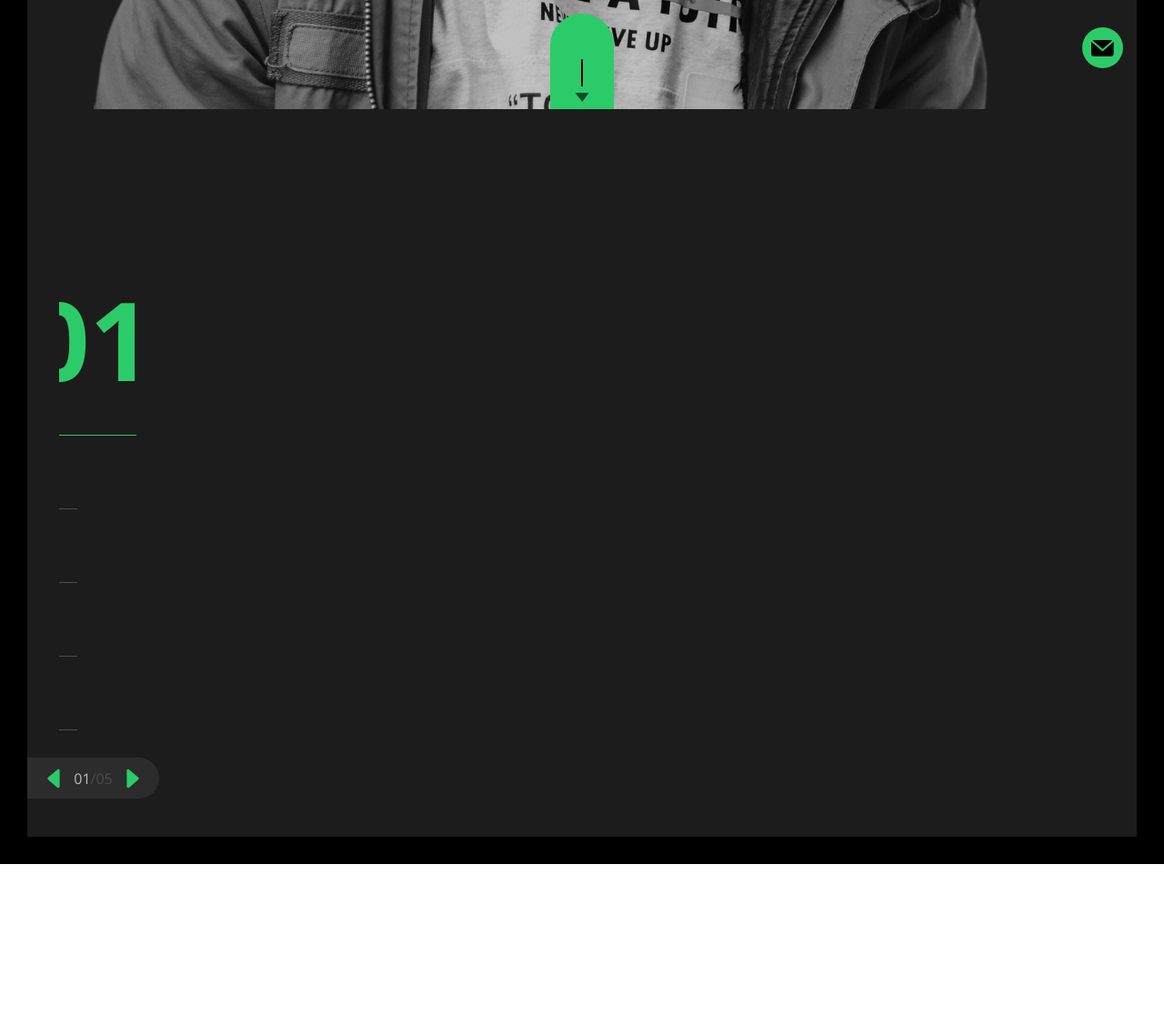
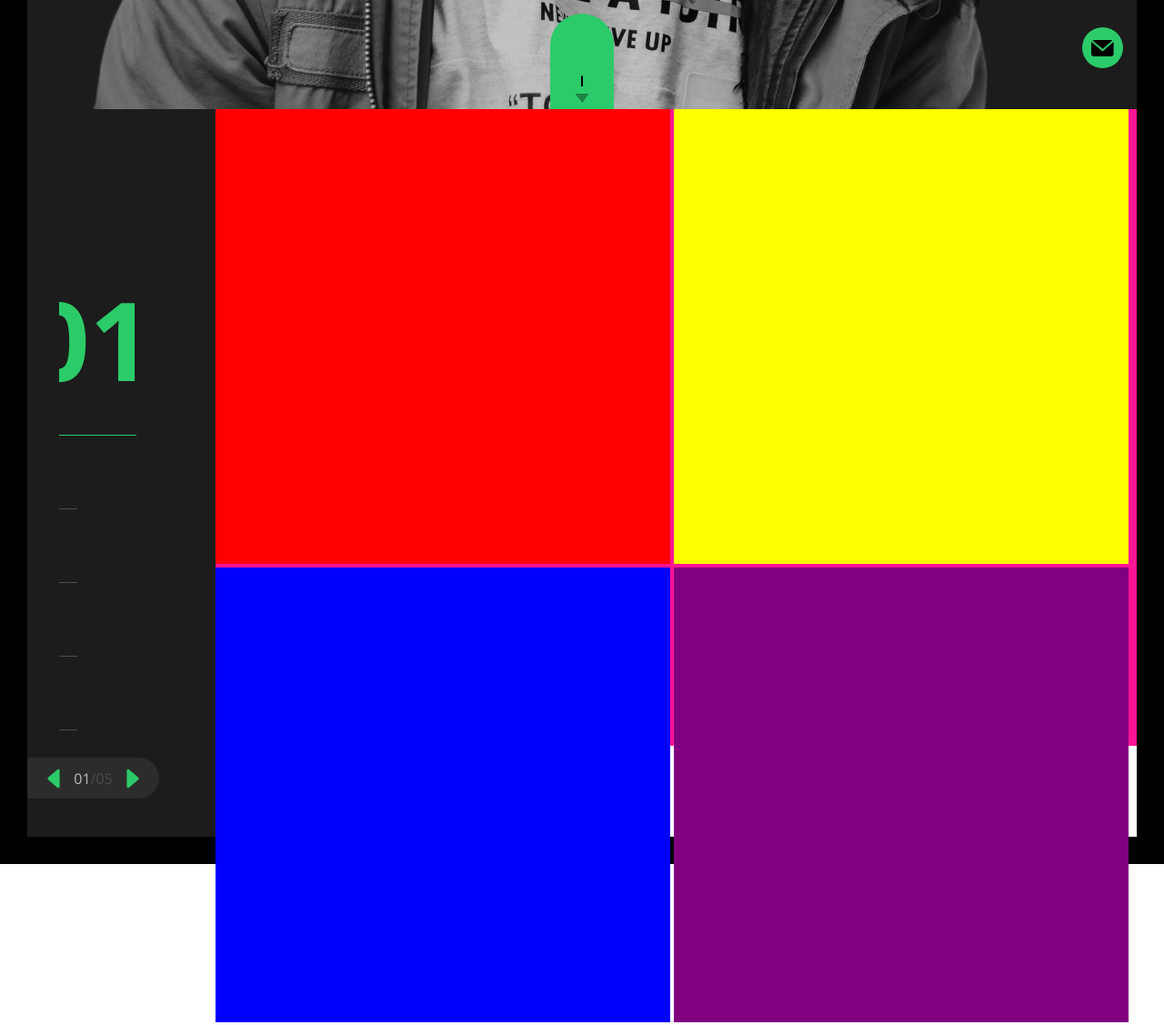
Before and after one commit to Vyctor/john-lemon, a plain HTML site: page index.html in a window 1280 px wide. Shown: the part 680-1807 px from the top of the page at 91% size. Before the commit the page ends 1630 px from the top, so only its background shows below. Drawn offline with nearby package versions, Linux system fonts and the light colour scheme.

Commit message:
portfolio home - slider - marcando os blocos do slider

```diff
--- a/css/main.css
+++ b/css/main.css
@@ -29,22 +29,18 @@ label {
         transform: scale(1, 0);
         transform-origin: top center;
     }
-
     25% {
         transform: scale(1, 1);
         transform-origin: top center;
     }
-
     75% {
         transform: scale(1, 1);
         transform-origin: top center;
     }
-
     76% {
         transform: scale(1, 1);
         transform-origin: bottom center;
     }
-
     100% {
         transform: scale(1, 0);
         transform-origin: bottom center;
@@ -55,17 +51,14 @@ label {
     0% {
         bottom: 25px;
     }
-
     30% {
         bottom: 15px;
         opacity: 1;
     }
-
     70% {
         bottom: 10px;
         opacity: 1;
     }
-
     100% {
         bottom: 5px;
         opacity: 0;
@@ -81,7 +74,6 @@ label {
         background-color: #1c1c1c;
         border: 30px solid #000;
     }
-
     .jl-preloader {
         display: flex;
         flex-direction: row;
@@ -93,11 +85,9 @@ label {
         top: 0;
         left: 0;
     }
-
     .jl-preloader-inner {
         margin-top: -45px;
     }
-
     .jl-overlay {
         width: 100%;
         height: 100vh;
@@ -108,7 +98,6 @@ label {
         left: 0;
         background-color: rgba(44, 203, 105, 0.95);
     }
-
     .jl-modal {
         width: 800px;
         display: none;
@@ -122,7 +111,6 @@ label {
         z-index: 1200;
         opacity: 0;
     }
-
     .jl-modal-header,
     .jl-modal-body,
     .jl-form {
@@ -130,7 +118,6 @@ label {
         display: table;
         position: relative;
     }
-
     .jl-close-modal {
         width: 38px;
         height: 38px;
@@ -145,13 +132,11 @@ label {
         border: none;
         background-color: #2f2f2f;
     }
-
     .jl-form label {
         margin-bottom: 10px;
         font-size: 16px;
         display: inline-block;
     }
-
     .jl-field,
     .jl-textarea {
         width: 100%;
@@ -162,11 +147,9 @@ label {
         font-size: 16px;
         text-indent: 15px;
     }
-
     .jl-field {
         height: 45px;
     }
-
     .jl-topbar {
         width: 100%;
         height: 110px;
@@ -176,7 +159,6 @@ label {
         top: 0;
         left: 0;
     }
-
     .jl-logo {
         width: 74px;
         height: 110px;
@@ -185,18 +167,15 @@ label {
         background-color: #2ccb69;
         border-radius: 0 0 37px 0;
     }
-
     .jl-logo img {
         width: 46px;
         height: 31px;
         display: block;
         margin: 55px auto 0 auto;
     }
-
     .jl-menu {
         display: none;
     }
-
     .jl-btn-contact {
         width: 45px;
         height: 45px;
@@ -213,7 +192,6 @@ label {
         border: none;
         cursor: pointer;
     }
-
     .jl-contact-info {
         width: 245px;
         height: 165px;
@@ -224,18 +202,15 @@ label {
         z-index: 200;
         display: none;
     }
-
     .jl-contact-info-inner {
         display: table;
         width: 100%;
         float: right;
     }
-
     .jl-contact-info-inner p {
         font-size: 18px;
         line-height: 24px;
     }
-
     .jl-social-links {
         width: 100%;
         height: 45px;
@@ -244,20 +219,17 @@ label {
         left: -12px;
         margin-top: 7px;
     }
-
     .jl-social {
         width: 45px;
         height: 45px;
         display: inline-block;
     }
-
-  .jl-social > img {
+    .jl-social>img {
         width: 20px;
         height: auto;
         display: block;
         margin: 13px auto 0;
     }
-
     .jl-corner {
         width: 25px;
         height: 25px;
@@ -265,7 +237,6 @@ label {
         float: right;
         display: relative;
     }
-
     .jl-corner:after {
         content: "";
         width: 25px;
@@ -276,20 +247,16 @@ label {
         right: 0;
         background: transparent url("../images/corner.svg") no-repeat;
     }
-
     /*----HOME----*/
-
     .jl-display-text {
         margin-top: 10%;
     }
-
     #jl-home-presentation {
         background-image: url("../images/joao-lemon-designer-home.png");
         background-repeat: no-repeat;
         background-position: 50% bottom;
         position: relative;
     }
-
     .jl-scroll-down {
         width: 70px;
         height: 105px;
@@ -303,7 +270,6 @@ label {
         margin: 0 auto;
         z-index: 100;
     }
-
     .jl-arrow-down {
         width: 100%;
         height: 75px;
@@ -311,7 +277,6 @@ label {
         margin-top: 30px;
         position: relative;
     }
-
     .jl-arrow-down img {
         width: 16px;
         height: 10px;
@@ -324,7 +289,6 @@ label {
         opacity: 0;
         animation: arrowDown 1.5s linear 1.5s infinite;
     }
-
     .jl-arrow-down:before {
         content: "";
         width: 2px;
@@ -339,7 +303,6 @@ label {
         animation: lineDown 1.5s ease-out infinite;
         transform-origin: top center;
     }
-
     /*---- Home - Portfolio ----*/
     .jl-portfolio-nagivator {
         width: 145px;
@@ -348,7 +311,6 @@ label {
         position: absolute;
         top: 26vh;
     }
-
     .jl-navigator-counter {
         width: 100%;
         height: 90px;
@@ -356,7 +318,6 @@ label {
         margin-bottom: 60px;
         position: relative;
     }
-
     .jl-navigator-counter::before {
         content: "";
         display: block;
@@ -367,19 +328,16 @@ label {
         top: 3px;
         left: 0;
     }
-
     .jl-navigator-counter span {
         font-family: "Open Sans", sans-serif;
         font-size: 120px;
         font-weight: 600;
         line-height: 90px;
     }
-
     .jl-item-navigator {
         width: 100%;
         display: table;
     }
-
     .jl-item-navigator a {
         width: 20px;
         height: 1px;
@@ -387,16 +345,13 @@ label {
         background-color: #4d4d4d;
         margin: 0 0 80px 35px;
     }
-
     .jl-item-navigator a.jl-item-active {
         width: 85px;
         background-color: #2ccb69;
     }
-
     .jl-item-navigator a:last-child {
         margin-bottom: 30px;
     }
-
     .jl-items-next-prev {
         width: 100%;
         height: 45px;
@@ -406,17 +361,14 @@ label {
         background-color: #2c2c2c;
         border-radius: 23px;
     }
-
-  .jl-items-next-prev > div {
+    .jl-items-next-prev>div {
         height: 32px;
     }
-
     .jl-items-counter {
         font-family: "Open Sans", sans-serif;
         color: #4d4c4c;
         line-height: 32px;
     }
-
     .jl-item-prev,
     .jl-item-next {
         width: 45px;
@@ -424,21 +376,33 @@ label {
         text-align: center;
         cursor: pointer;
     }
-
     .jl-items-counter span:nth-child(1) {
         color: #bcbcbc;
     }
-
     ion-icon {
         font-size: 32px;
     }
+    .jl-slider-container {
+        width: 100%;
+        background-color: white;
+    }
+    .jl-slider-list {
+        width: auto;
+        height: 700px;
+        display: block;
+        background-color: deeppink;
+        list-style: none;
+    }
+    .jl-slider-item {
+        display: inline-block;
+        width: 500px;
+        height: 500px;
+    }
 }
 
-@media screen and (min-width: 576px) {
-}
+@media screen and (min-width: 576px) {}
 
-@media screen and (min-width: 768px) {
-}
+@media screen and (min-width: 768px) {}
 
 @media screen and (min-width: 992px) {
     .jl-menu {
@@ -447,7 +411,6 @@ label {
         height: 110px;
         margin-left: 30px;
     }
-
     .jl-menu a {
         font-family: "Open Sans";
         font-size: 16px;
@@ -459,15 +422,12 @@ label {
         font-weight: 400;
         position: relative;
     }
-
     .jl-menu a:first-child {
         margin-left: 0;
     }
-
     .jl-menu a:hover {
         color: #2ccb69;
     }
-
     .jl-menu a:before {
         content: "";
         width: 100%;
@@ -481,20 +441,17 @@ label {
         transform: scale(0, 1);
         transform-origin: center left;
     }
-
     .jl-menu a:hover:before {
         transform: scale(1, 1);
     }
 }
 
-@media screen and (min-width: 1200px) {
-}
+@media screen and (min-width: 1200px) {}
 
-@media screen and (min-width: 1364px) {
-}
+@media screen and (min-width: 1364px) {}
 
-@media screen and (min-width: 1600px) {
-}
+@media screen and (min-width: 1600px) {}
+
 
 /* BOTÕES */
 
@@ -554,6 +511,7 @@ label {
     color: #fff;
 }
 
+
 /* CLASSES UTILITARIAS */
 
 .jl-title {
@@ -600,15 +558,19 @@ label {
 .jl-mar-15 {
     margin: 15px;
 }
+
 .jl-mar-top-15 {
     margin-top: 15px;
 }
+
 .jl-mar-right-15 {
     margin-right: 15px;
 }
+
 .jl-mar-bottom-15 {
     margin-bottom: 15px;
 }
+
 .jl-mar-left-15 {
     margin-left: 15px;
 }
@@ -616,15 +578,19 @@ label {
 .jl-pad-15 {
     padding: 15px;
 }
+
 .jl-pad-top-15 {
     padding-top: 15px;
 }
+
 .jl-pad-right-15 {
     padding-right: 15px;
 }
+
 .jl-pad-bottom-15 {
     padding-bottom: 15px;
 }
+
 .jl-pad-left-15 {
     padding-left: 15px;
 }
@@ -641,6 +607,7 @@ label {
 .jl-no-padding {
     padding: 0 !important;
 }
+
 
 /* CLASSES COMPORTAMENTO */
 
@@ -669,3 +636,23 @@ label {
     border-top-right-radius: 0;
     border-bottom-right-radius: 0;
 }
+
+.red {
+    background: red;
+}
+
+.yellow {
+    background: yellow;
+}
+
+.blue {
+    background: blue;
+}
+
+.purple {
+    background: purple;
+}
+
+.green {
+    background: green;
+}
--- a/index.html
+++ b/index.html
@@ -5,8 +5,7 @@
     <meta charset="UTF-8">
     <meta name="viewport" content="width=device-width, initial-scale=1.0">
     <meta http-equiv="X-UA-Compatible" content="ie=edge">
-    <link href="https://fonts.googleapis.com/css?family=Abril+Fatface|Open+Sans:400,400i,700,700i,800,800i&display=swap"
-        rel="stylesheet">
+    <link href="https://fonts.googleapis.com/css?family=Abril+Fatface|Open+Sans:400,400i,700,700i,800,800i&display=swap" rel="stylesheet">
     <link rel="stylesheet" type="text/css" href="css/bootstrap-grid.min.css" />
     <link rel="stylesheet" type="text/css" href="css/main.css" />
     <title>João Lemon - UX/UI Designer</title>
@@ -37,9 +36,8 @@
         <div class="jl-modal-body">
             <div class="row">
                 <div class="col-sm-12">
-                    <p class="jl-text-light">Por favor informe os dados abaixo e eu entrarei em contato com você o mais
-                        breve
-                        possível.</p>
+                    <p class="jl-text-light">Por favor informe os dados abaixo e eu entrarei em contato com você o mais breve possível.
+                    </p>
                 </div>
             </div>
             <div class="row jl-mar-top-15">
@@ -88,7 +86,7 @@
 
         <nav class="jl-menu">
             <a href="#">Home</a>
-            <a href="#">Portfolio</a>
+            <a href="#">Portfólio</a>
             <a href="#">Sobre</a>
         </nav>
     </header>
@@ -128,9 +126,7 @@
 
                         <h1 class="jl-title jl-text-green jl-title-big ">Olá!</h1>
 
-                        <p class="jl-text-light">Meu nome é <span class="jl-text-green">João Lemon</span>, sou designer
-                            de <span class="jl-text-green">UX e UI</span>. Nulla vulputate, ex in
-                            tincidunt consequat, dui metus luctus purus, ut dapibus quam augue sit amet leo. Phasellus
+                        <p class="jl-text-light">Meu nome é <span class="jl-text-green">João Lemon</span>, sou designer de <span class="jl-text-green">UX e UI</span>. Nulla vulputate, ex in tincidunt consequat, dui metus luctus purus, ut dapibus quam augue sit amet leo. Phasellus
                             sit amet purus in elit efficitur viverra.</p>
 
                         <button class="jl-btn jl-btn-large jl-btn-green jl-mar-top-15 jl-toggle-modal">solicite um
@@ -175,15 +171,38 @@
                             </div>
                         </div>
                     </div>
+
+                    <div class="col-sm-10">
+                        <div class="jl-slider-container jl-full-height">
+                            <ul class="jl-slider-list">
+                                <li class="jl-slider-item red">
+
+                                </li>
+                                <li class="jl-slider-item yellow">
+
+                                </li>
+                                <li class="jl-slider-item blue">
+
+                                </li>
+                                <li class="jl-slider-item purple">
+
+                                </li>
+                                <li class="jl-slider-item green">
+
+                                </li>
+                            </ul>
+
+                        </div>
+                    </div>
                 </div>
             </div>
         </section>
 
-    </div>
-    <script src="https://unpkg.com/ionicons@5.4.0/dist/ionicons.js"></script>
-    <script src="https://cdnjs.cloudflare.com/ajax/libs/waypoints/4.0.1/noframework.waypoints.min.js"></script>
-    <script src="https://cdnjs.cloudflare.com/ajax/libs/waypoints/4.0.1/shortcuts/inview.min.js"></script>
-    <script src="js/main.js"></script>
+        </div>
+        <script src="https://unpkg.com/ionicons@5.4.0/dist/ionicons.js"></script>
+        <script src="https://cdnjs.cloudflare.com/ajax/libs/waypoints/4.0.1/noframework.waypoints.min.js"></script>
+        <script src="https://cdnjs.cloudflare.com/ajax/libs/waypoints/4.0.1/shortcuts/inview.min.js"></script>
+        <script src="js/main.js"></script>
 </body>
 
 </html>
```
Also changed, not shown: 1 other file. Lines whose indentation alone changed are shown as unchanged.
